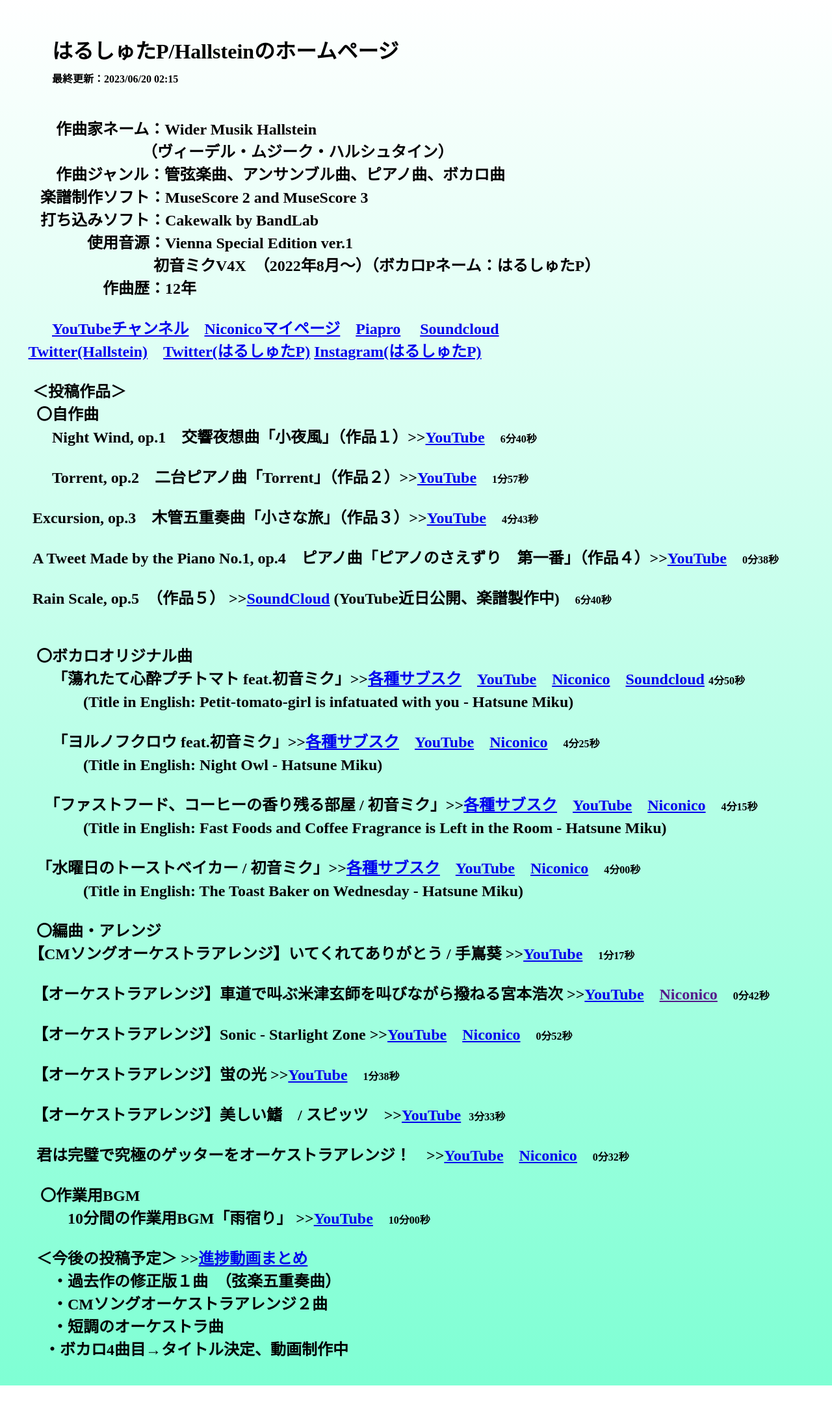
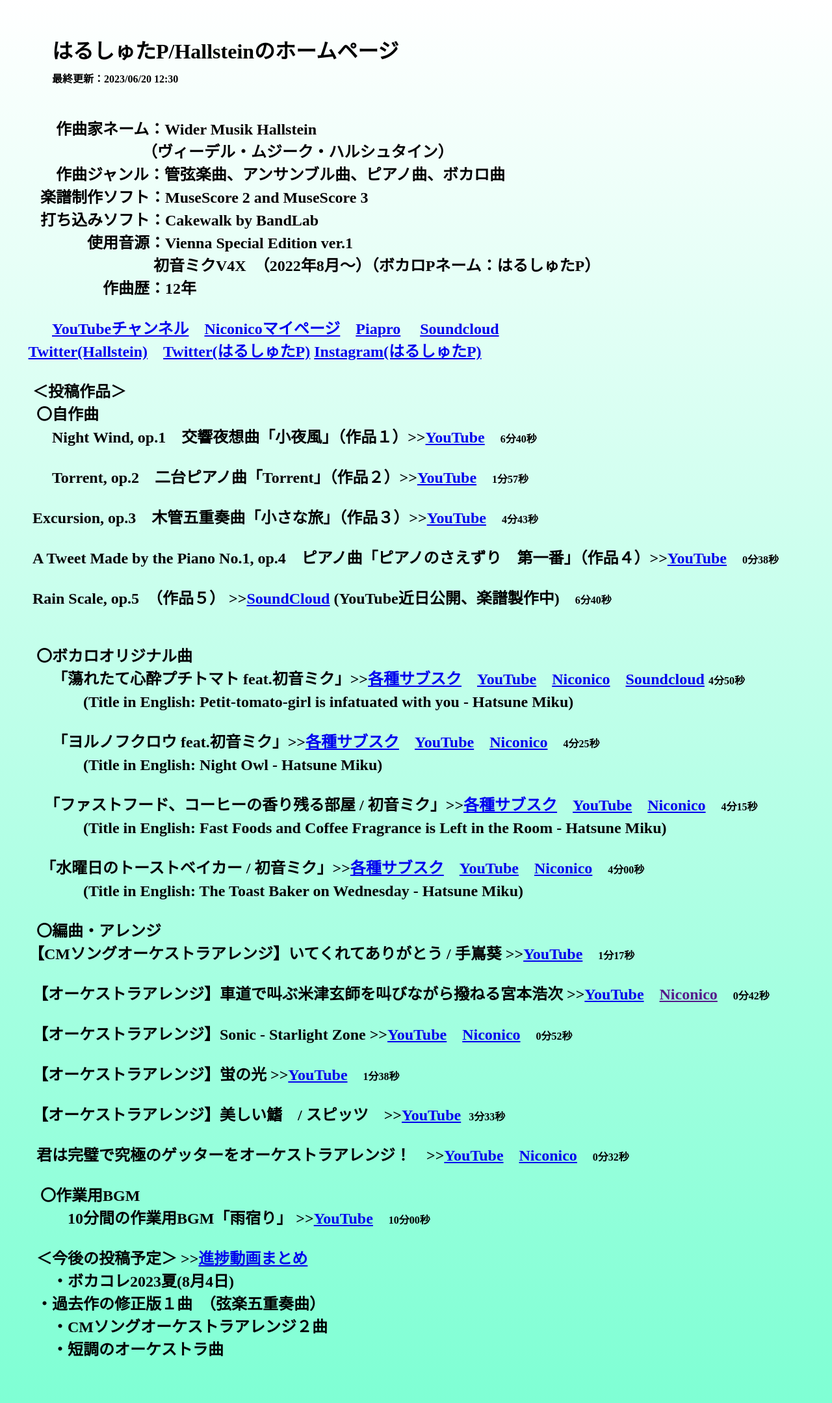
Before and after one commit to HallsteinMusic/Link_Storage, a plain HTML site: page index.html in a window 1280 px wide. Shown: the whole page at 65% size. Before the commit the page ends 2132 px from the top, so only its background shows below. Drawn offline with Linux system fonts and the light colour scheme.

Commit message:
Update index.html

```diff
--- a/index.html
+++ b/index.html
@@ -10,7 +10,7 @@
 <b>
 <br>
 <font size="5" face="HGS 明朝E,MS 明朝,平成明朝">　　　</font><font size="6" face="HGS 明朝E,MS 明朝,平成明朝">はるしゅたP/Hallsteinのホームページ　</font>
-<font size="5" face="HGS 明朝E,MS 明朝,平成明朝">　　　</font><font size="3" face="HGS 明朝E,MS 明朝,平成明朝">最終更新：2023/06/20 02:15
+<font size="5" face="HGS 明朝E,MS 明朝,平成明朝">　　　</font><font size="3" face="HGS 明朝E,MS 明朝,平成明朝">最終更新：2023/06/20 12:30
 <br></font><font size="5" face="HGS 明朝E,MS 明朝,平成明朝">
    　  　作曲家ネーム：Wider Musik Hallstein
   　   　　　　　　　（ヴィーデル・ムジーク・ハルシュタイン）
@@ -36,7 +36,7 @@
 　　　　　(Title in English: Night Owl - Hatsune Miku)<br>
     　　「ファストフード、コーヒーの香り残る部屋 / 初音ミク」>><a href="https://linkco.re/zeagYNsF">各種サブスク</a>　<a href="https://youtu.be/ug5lLG6_gmY">YouTube</a>　<a href="https://www.nicovideo.jp/watch/sm41991704">Niconico</a>　</font><font size="3" face="HGS 明朝E,MS 明朝,平成明朝">4分15秒</font><font size="5" face="HGS 明朝E,MS 明朝,平成明朝">
 　　　　　(Title in English: Fast Foods and Coffee Fragrance is Left in the Room - Hatsune Miku)<br>
-        「水曜日のトーストベイカー / 初音ミク」>><a href="https://linkco.re/MurFsxyt">各種サブスク</a>　<a href="https://youtu.be/nqMMXIgylu8">YouTube</a>　<a href="https://www.nicovideo.jp/watch/sm42376232">Niconico</a>　</font><font size="3" face="HGS 明朝E,MS 明朝,平成明朝">4分00秒</font><font size="5" face="HGS 明朝E,MS 明朝,平成明朝">
+         「水曜日のトーストベイカー / 初音ミク」>><a href="https://linkco.re/MurFsxyt">各種サブスク</a>　<a href="https://youtu.be/nqMMXIgylu8">YouTube</a>　<a href="https://www.nicovideo.jp/watch/sm42376232">Niconico</a>　</font><font size="3" face="HGS 明朝E,MS 明朝,平成明朝">4分00秒</font><font size="5" face="HGS 明朝E,MS 明朝,平成明朝">
 　　　　　(Title in English: The Toast Baker on Wednesday - Hatsune Miku)<br>
 　　〇編曲・アレンジ
 　　【CMソングオーケストラアレンジ】いてくれてありがとう / 手嶌葵 >><a href="https://youtu.be/j52dyXlvTto">YouTube</a>　</font><font size="3" face="HGS 明朝E,MS 明朝,平成明朝">1分17秒<br></font><font size="5" face="HGS 明朝E,MS 明朝,平成明朝">
@@ -48,10 +48,11 @@
  　　〇作業用BGM
 　　　　10分間の作業用BGM「雨宿り」 >><a href="https://www.youtube.com/watch?v=XQzGjS05GmU">YouTube</a>　</font><font size="3" face="HGS 明朝E,MS 明朝,平成明朝">10分00秒</font><font size="5" face="HGS 明朝E,MS 明朝,平成明朝">　　　<br>
     　＜今後の投稿予定＞ >><a href="https://twitter.com/i/events/1567290981447516160">進捗動画まとめ</a>
-　　　・過去作の修正版１曲　（弦楽五重奏曲）
+　　　・ボカコレ2023夏(8月4日)
+    　・過去作の修正版１曲　（弦楽五重奏曲）
 　　　・CMソングオーケストラアレンジ２曲
    　 　・短調のオーケストラ曲
-      　・ボカロ4曲目→タイトル決定、動画制作中
+
 </b>
 </pre>
 </font>
```
